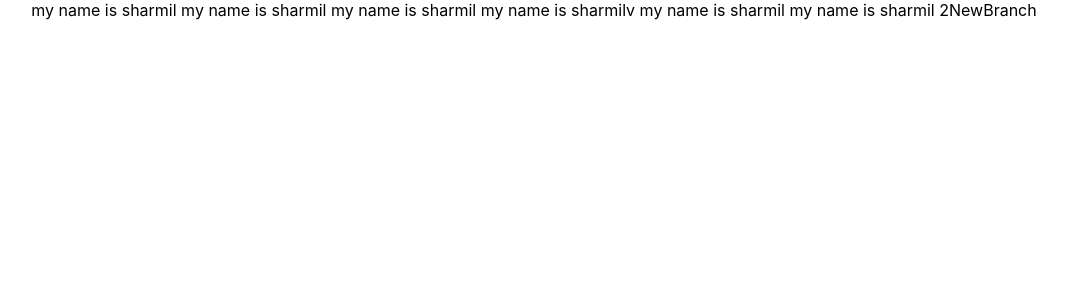
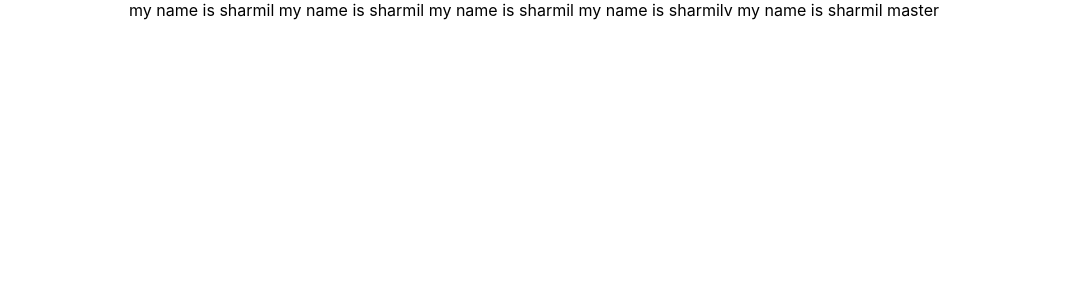
Before and after one commit to kathiriyasharmil/32, a React (Create React App) app: page / in a window 1280 px wide. Shown: the top 300 px of the page, without its empty margins (106-1173 px from the left). Built offline with nearby package versions, Linux system fonts and the light colour scheme.

Commit message:
this is my 2newbranch 18 commit

```diff
--- a/src/App.js
+++ b/src/App.js
@@ -9,8 +9,7 @@ function App() {
         my name is sharmil
         my name is sharmilv
         my name is sharmil
-        my name is sharmil
-        2NewBranch
+        master
     </div>
   );
 }
```
